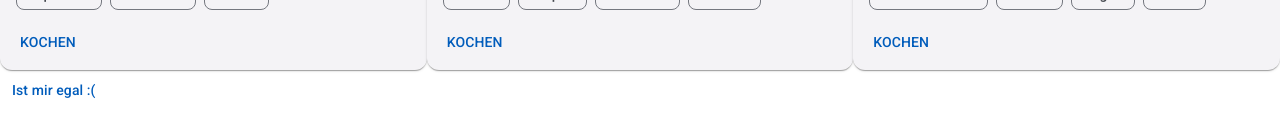
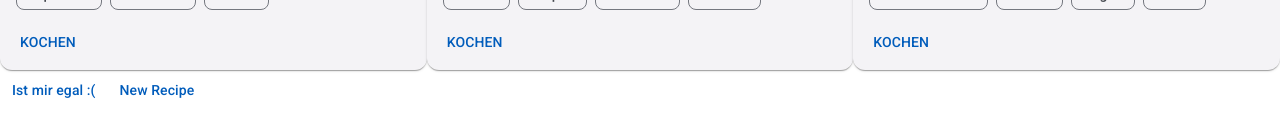
Before and after one commit to phruncy/nomnom, an Angular app: page / in a window 1280 px wide. Shown: the part 256-392 px from the top of the page. Built offline with nearby package versions, Linux system fonts and the light colour scheme.

Commit message:
formatting

```diff
--- a/src/app/landingpage/landingpage.component.ts
+++ b/src/app/landingpage/landingpage.component.ts
@@ -1,20 +1,21 @@
 import { Component } from '@angular/core';
-import { RecipeWidgetDisplayComponent } from "../recipe-widget-display/recipe-widget-display.component";
+import { RecipeWidgetDisplayComponent } from '../recipe-widget-display/recipe-widget-display.component';
+import { MatButtonModule } from '@angular/material/button';
+import { RouterLink } from '@angular/router';
 
 @Component({
     selector: 'app-landingpage',
-  imports: [ RecipeWidgetDisplayComponent],
+    imports: [RecipeWidgetDisplayComponent, RouterLink, MatButtonModule],
     template: `
         <header>
             <h1>CHOMP CHOMP CHOMP</h1>
         </header>
         <main>
             <app-recipe-widget-display></app-recipe-widget-display>
+            <a matButton routerLink="create">New Recipe</a>
         </main>
         <footer></footer>
     `,
-  styleUrl: './landingpage.component.scss'
+    styleUrl: './landingpage.component.scss',
 })
-export class LandingpageComponent {
-
-}
+export class LandingpageComponent {}
```
Lines whose indentation alone changed are shown as unchanged.
